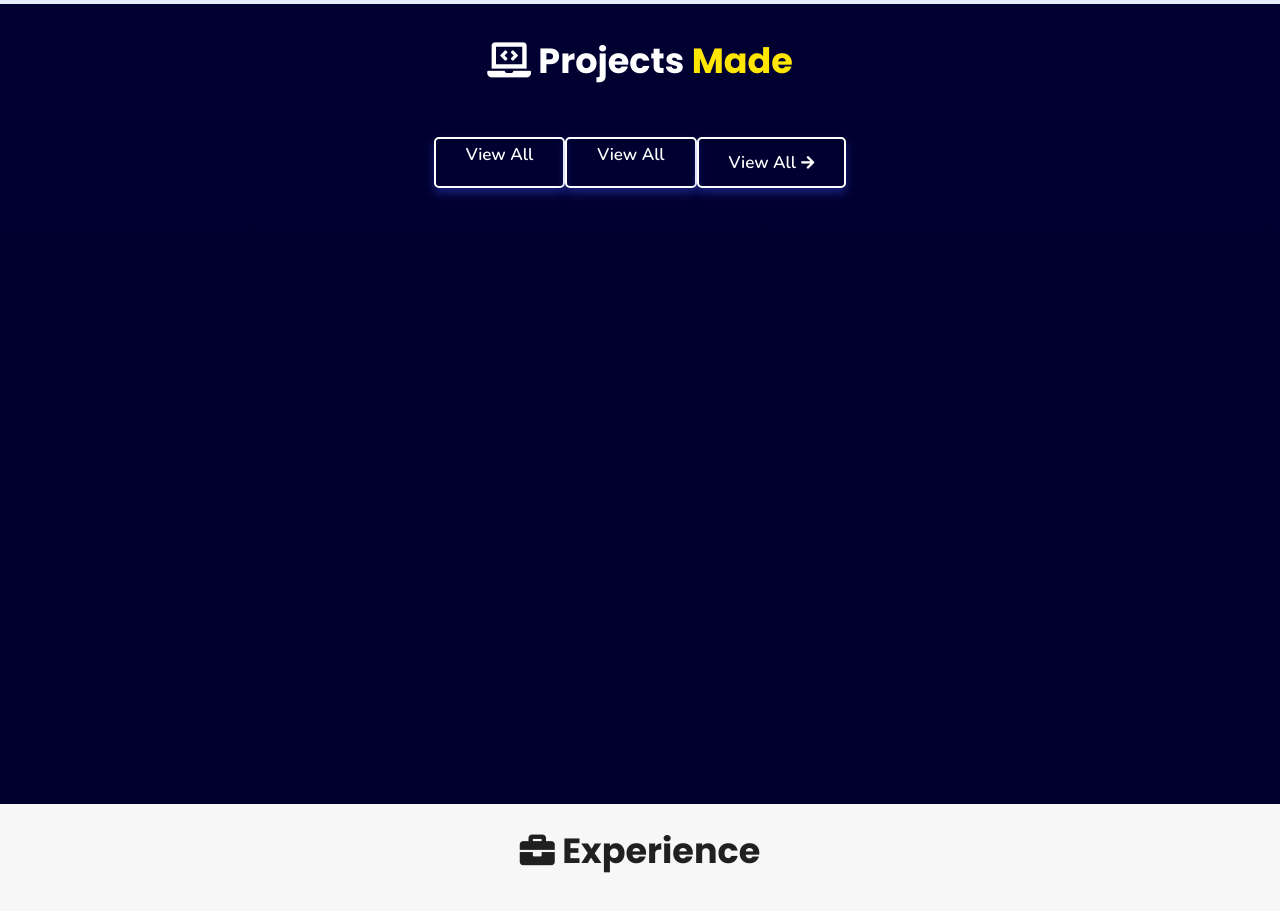
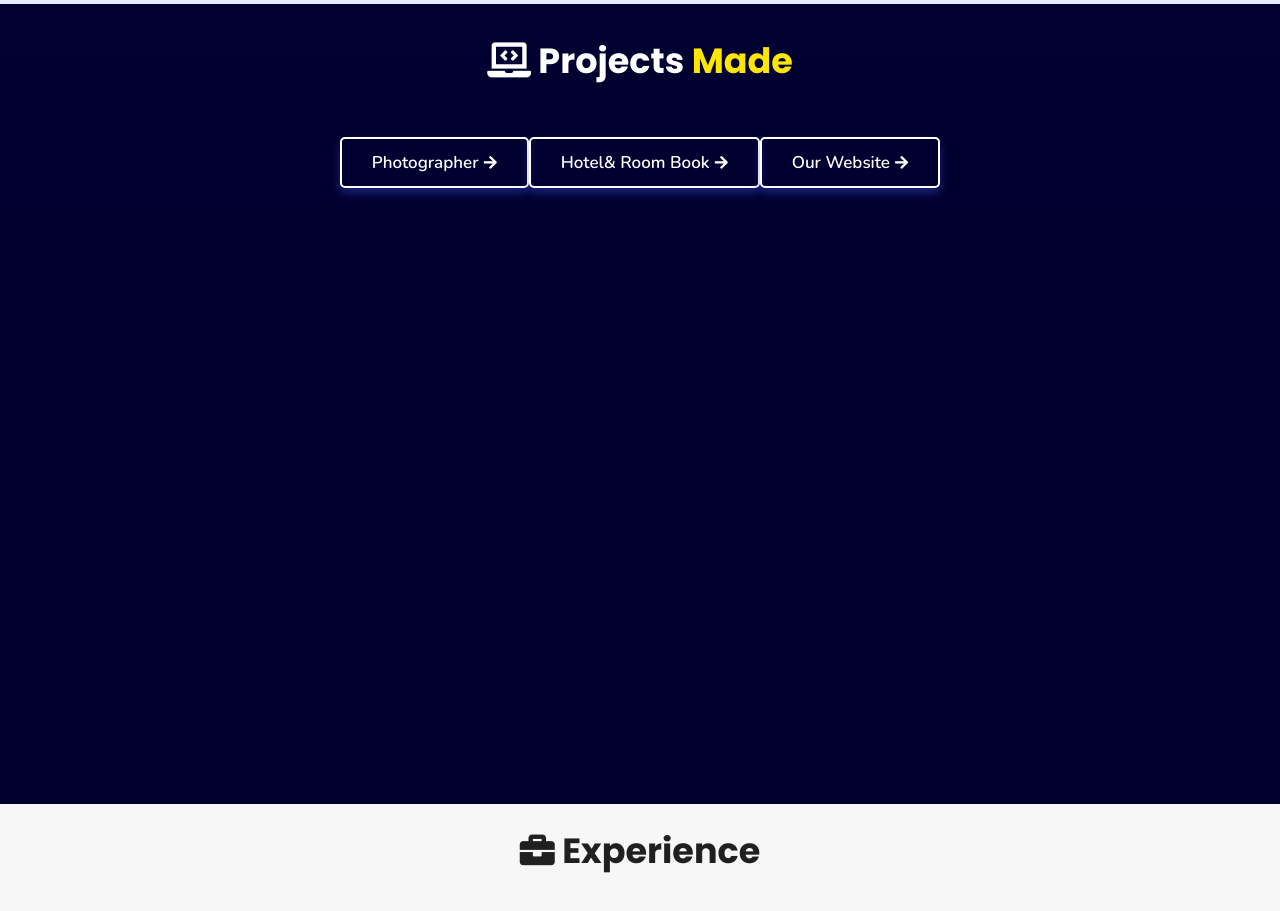
Before and after one commit to neeerajgupta/OurWebsit_Portfolio, a plain HTML site: page index.html in a window 1280 px wide. Shown: the part 3580-4491 px from the top of the page. Drawn offline with nearby package versions, Linux system fonts and the light colour scheme.

Commit message:
Update index.html

```diff
--- a/index.html
+++ b/index.html
@@ -183,9 +183,11 @@
 </div>
 
 <div class="viewall">
-  <a href="https://neeerajgupta.github.io/Deploy_program/" class="btn"><span>View All</span>
-        <a href="https:https://neeerajgupta.github.io/Book-Hotel/" class="btn"><span>View All</span>
-              <a href="https://github.com/neeerajgupta/OurWebsit_Portfolio" class="btn"><span>View All</span>
+  <a href="https://neeerajgupta.github.io/Deploy_program/" class="btn"><span>Photographer</span>
+      <i class="fas fa-arrow-right"></i></a> <br>
+        <a href="https://neeerajgupta.github.io/Book-Hotel/" class="btn"><span>Hotel& Room Book</span>
+            <i class="fas fa-arrow-right"></i></a><br>
+              <a href="https://neeerajgupta.github.io/OurWebsit_Portfolio/" class="btn"><span>Our Website</span>
     <i class="fas fa-arrow-right"></i>
 </a>
 </div>
```
